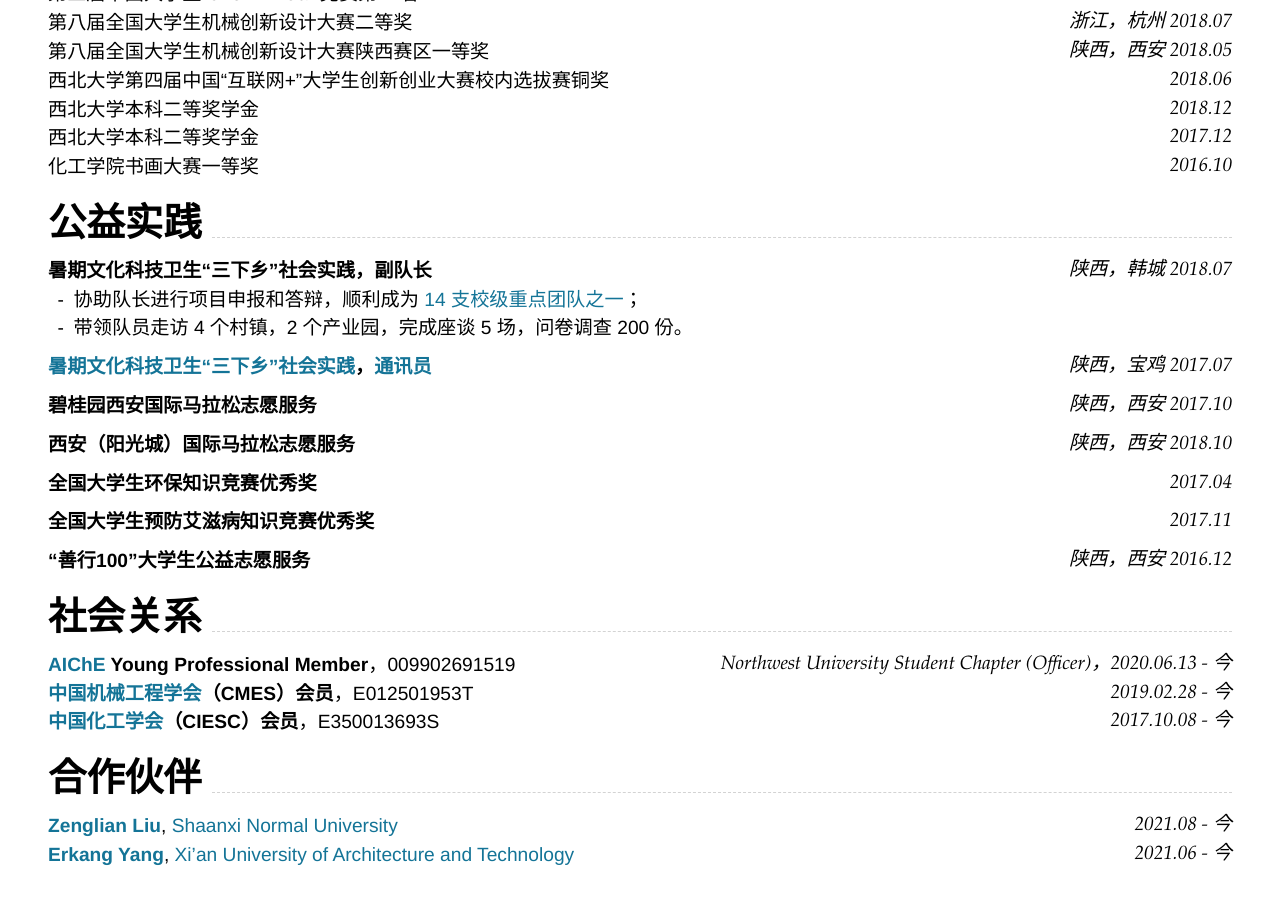
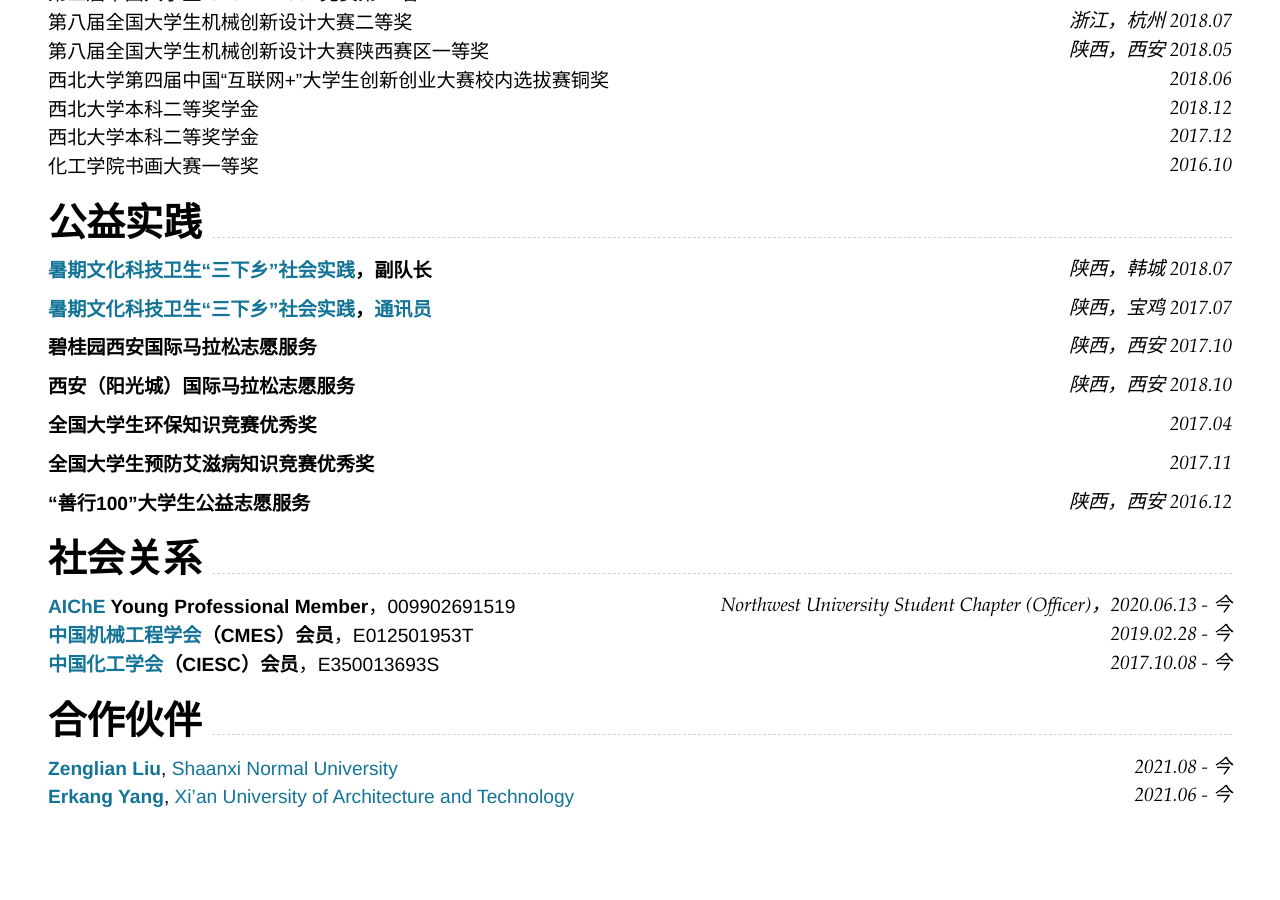
Before and after one commit to nwuzmedoutlook/resume, a Jekyll site: the page built from index.md, in a window 1280 px wide and 900 px high, scrolled down 3538 px. Built offline with Jekyll 4.4.1, drawn with Linux system fonts in a browser that asks for light colours; nearby versions of some CDN libraries.

Commit message:
Update index.md

```diff
--- a/index.md
+++ b/index.md
@@ -172,9 +172,7 @@ Annual Student Conference Chem-E-Car Competition® 9th Place `ORLANDO, FL 2019.1
 
 ## **公益实践**
 
-### **暑期文化科技卫生“三下乡”社会实践，副队长** `陕西，韩城 2018.07`
-- 协助队长进行项目申报和答辩，顺利成为 [14 支校级重点团队之一](https://tuanwei.nwu.edu.cn/info/1007/2573.htm)；
-- 带领队员走访 4 个村镇，2 个产业园，完成座谈 5 场，问卷调查 200 份。
+### **[暑期文化科技卫生“三下乡”社会实践](https://tuanwei.nwu.edu.cn/info/1007/2573.htm)，副队长** `陕西，韩城 2018.07`
 
 ### **[暑期文化科技卫生“三下乡”社会实践](https://tuanwei.nwu.edu.cn/info/1007/2630.htm)，[通讯员](https://v.qq.com/x/page/l05593edvev.html)** `陕西，宝鸡 2017.07`
 <!-- - 作为通讯员，持续记录活动期间所见所闻，发布多篇[图文](https://mp.weixin.qq.com/s/QtL5aYdVBR1ZNio-wnIMEA)、[影音](https://v.qq.com/x/page/l05593edvev.html)稿件。
```
